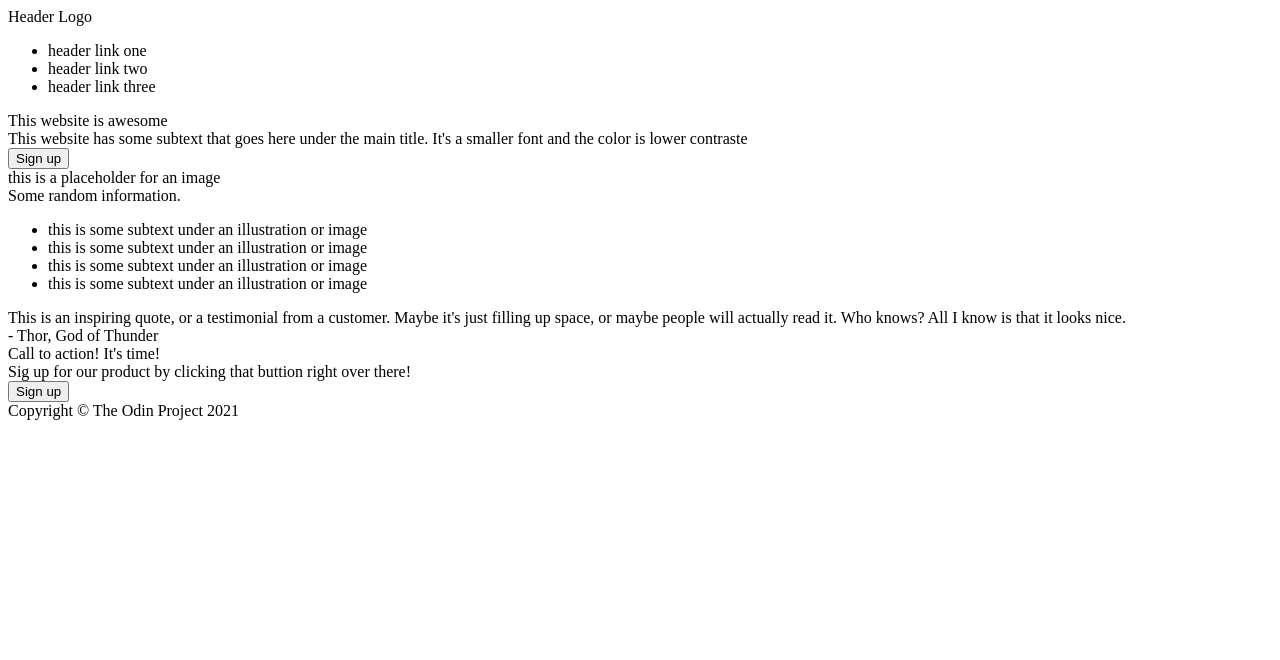
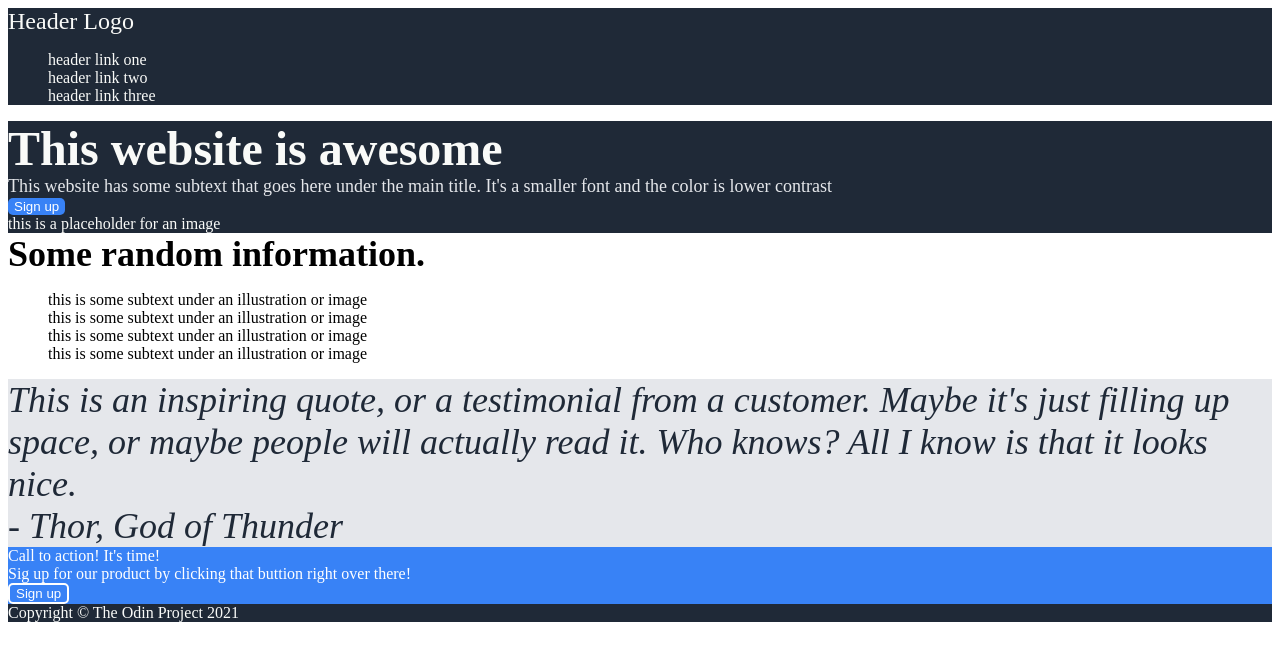
Before and after one commit to henriquemrs85/odin-landing-page, a plain HTML site: page index.html in a window 1280 px wide. Drawn offline with Linux system fonts and the light colour scheme.

Commit message:
feat: add css colors and sizes

```diff
--- a/index.html
+++ b/index.html
@@ -3,7 +3,8 @@
 <head>
     <meta charset="UTF-8">
     <meta name="viewport" content="width=device-width, initial-scale=1.0">
-    <title>Document</title>
+    <title>Landing page</title>
+    <link rel="stylesheet" href="./style.css">
 </head>
 <body>
     <div class="header">
@@ -19,7 +20,7 @@
         <div class="presentation">
             <div class="presentation-message">
                 <div class="presentation-message-title">This website is awesome</div>
-                <div class="presentation-message-text">This website has some subtext that goes here under the main title. It's a smaller font and the color is lower contraste</div>
+                <div class="presentation-message-text">This website has some subtext that goes here under the main title. It's a smaller font and the color is lower contrast</div>
                 <button class="presentation-message-button">Sign up</button>
             </div>
             <div class="presentation-image">
@@ -39,12 +40,12 @@
             <div class="quote-text">This is an inspiring quote, or a testimonial from a customer. Maybe it's just filling up space, or maybe people will actually read it. Who knows? All I know is that it looks nice.</div>
             <div class="quote-author">- Thor, God of Thunder</div>
         </div>
-        <div class="call-for-action">
-            <div class="call-for-action-main">
-                <div class="call-for-action-title">Call to action! It's time!</div>
-                <div class="call-for-action-message">Sig up for our product by clicking that buttion right over there!</div>
+        <div class="call-action">
+            <div class="call-action-main">
+                <div class="call-action-title">Call to action! It's time!</div>
+                <div class="call-action-message">Sig up for our product by clicking that buttion right over there!</div>
             </div>
-            <button class="call-for-action-button">Sign up</button>
+            <button class="call-action-button">Sign up</button>
         </div>
     </div>
 
--- a/style.css
+++ b/style.css
@@ -0,0 +1,51 @@
+ul {
+    list-style-type: none;
+}
+
+.header, .presentation, .footer {
+    background-color: #1F2937;
+    color: #F9FAF8;
+}
+
+.header-logo {
+    font-size: 24px;
+}
+
+.presentation-message-title {
+    font-size: 48px;
+    font-weight: 900;
+}
+
+.presentation-message-text {
+    font-size: 18px;
+    color: #E5E7EB;
+}
+
+.information-title {
+    font-size: 36px;
+    font-weight: 900;
+}
+
+.quote {
+    background-color: #E5E7EB;
+    color: #1F2937;
+    font-size: 36px;
+    font-weight: light;
+    font-style: italic;
+}
+
+.call-action {
+    background-color: #3882F6;
+    color: white;
+}
+
+button {
+    background-color: #3882F6;
+    color: white;
+    border: 0px;
+    border-radius: 5px;
+}
+
+.call-action button {
+    border: 2px solid white;
+}
```
